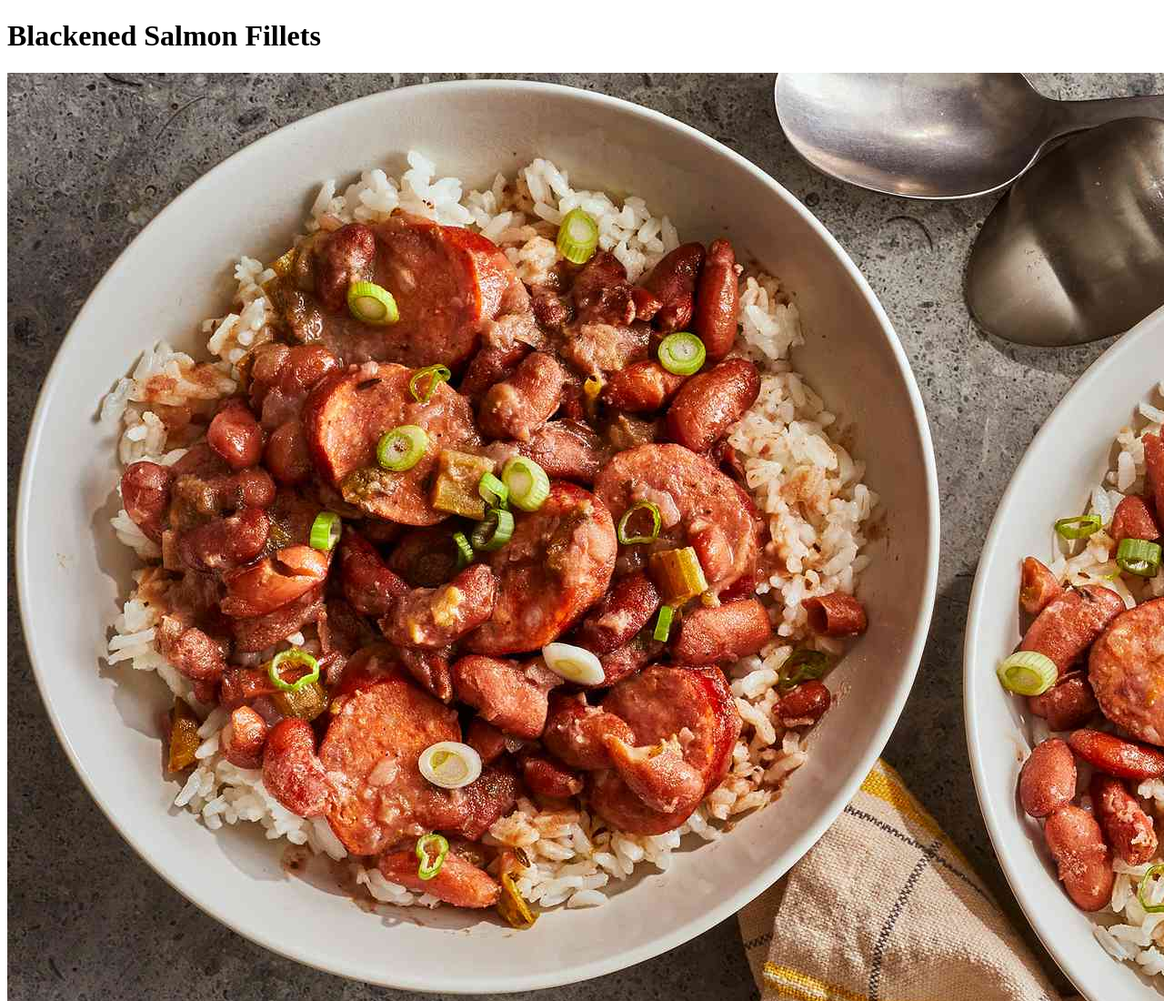
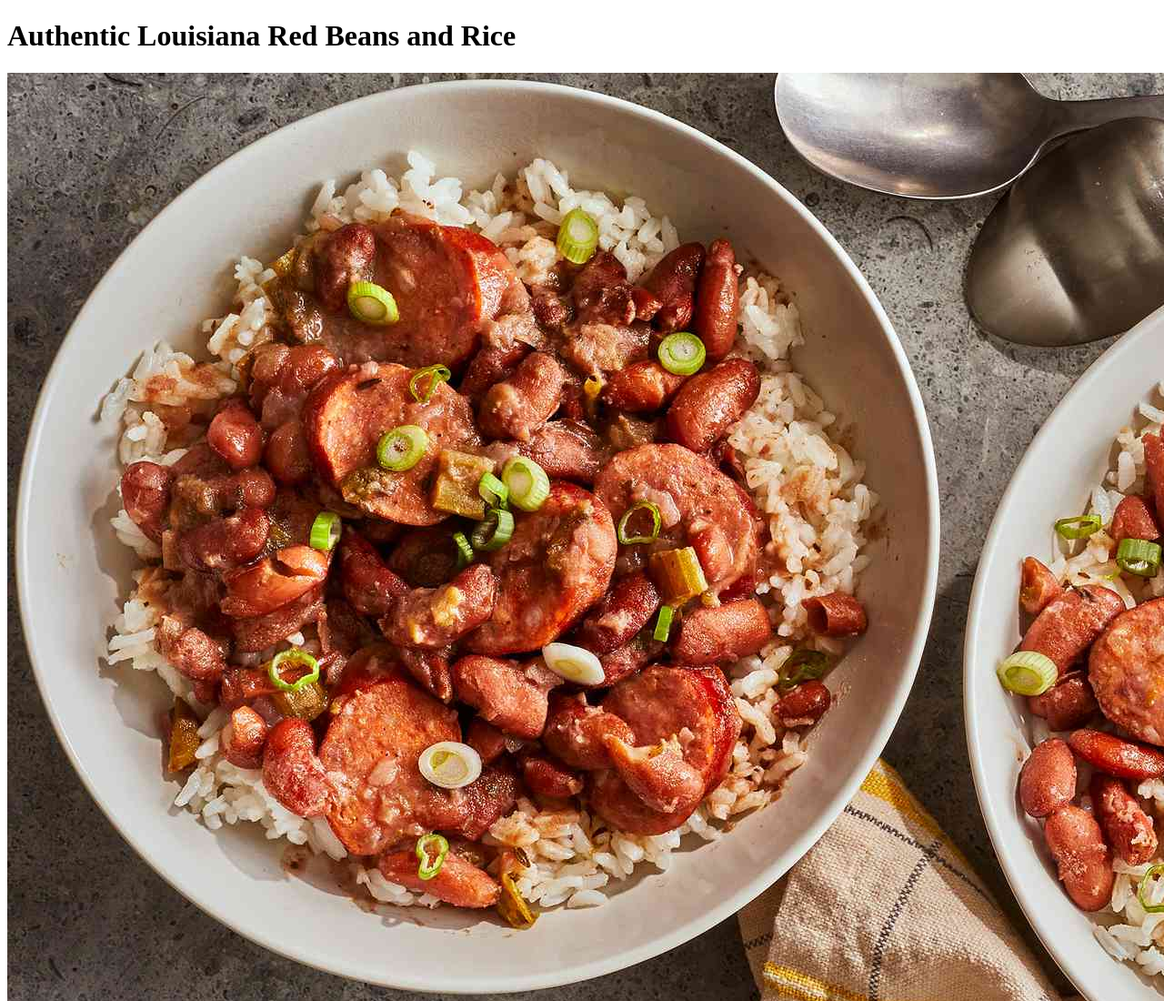
Before and after one commit to wsteo/odin-recipes, a plain HTML site: page recipes/authentic-louisiana-red-beans-and-rice.html in a window 1280 px wide. Shown: the top 1100 px of the page at 91% size. Drawn offline with Linux system fonts and the light colour scheme.

Commit message:
Fix title errors

```diff
--- a/recipes/authentic-louisiana-red-beans-and-rice.html
+++ b/recipes/authentic-louisiana-red-beans-and-rice.html
@@ -2,10 +2,10 @@
 <html lang="en">
     <head>
         <meta charset="UTF-8">
-        <title>Authentic Louisiana Red Beans and Rice</title>
+        <title>Authentic Louisiana Red Beans and Rice Recipe</title>
     </head>
     <body>
-        <h1>Blackened Salmon Fillets</h1>
+        <h1>Authentic Louisiana Red Beans and Rice</h1>
         <img src="../images/58211-Authentic-Louisiana-Red-Beans-And-Rice-mfs-119-d0e0d9b700be467395da252e74921e87.jpg" alt="Delicious looking blackened salmon">
         <h2>Description</h2>
         <p>Authentic Cajun flavor! I grew up in Louisiana and love red beans and rice; these are just like I remember. Serve with hot sauce for a little kick. My family loved to splash a little cider vinegar in each bowl.</p>
```
